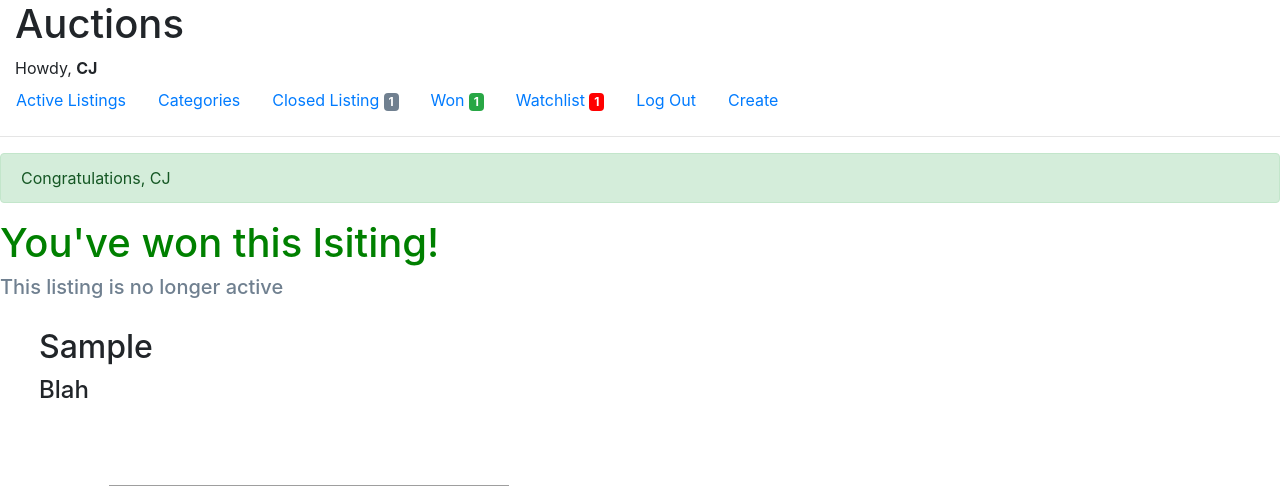
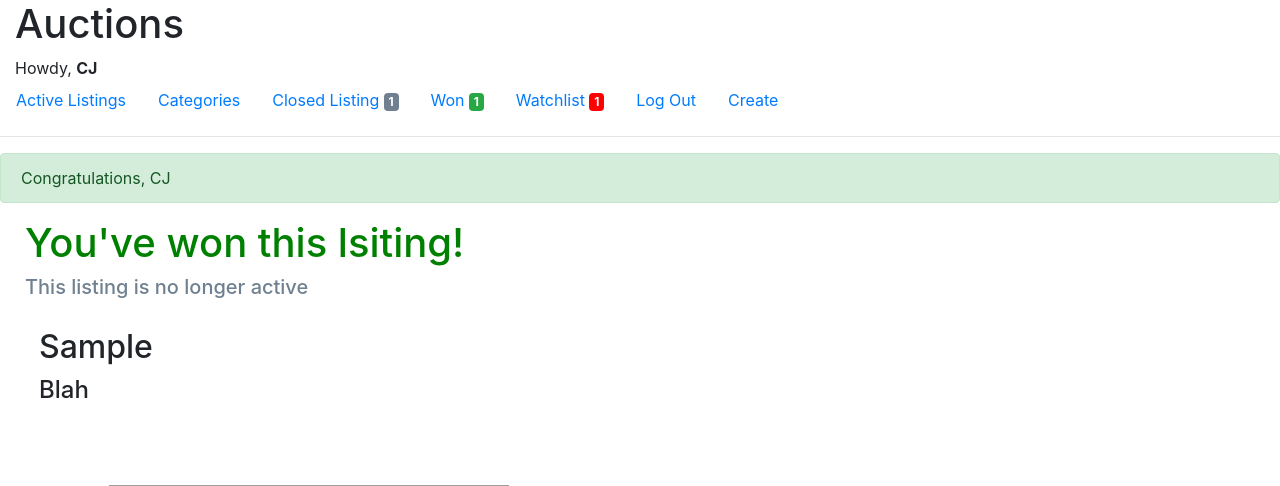
Before and after one commit to conscience11/commerce, a Django app: a page that uses auctions/templates/auctions/wonpage.html in a window 1280 px wide. Shown: the top 486 px of the page. Run offline with Django 3.2, Linux system fonts and the light colour scheme; a user stored in the database is signed in; data comes from the database, SQL or seed files in the repository; some libraries are stand-ins or nearby versions; grey boxes are pictures that could not be loaded.

Commit message:
template update

```diff
--- a/auctions/templates/auctions/wonpage.html
+++ b/auctions/templates/auctions/wonpage.html
@@ -2,8 +2,8 @@
 {% block body %}
 <div class="alert alert-success">Congratulations, {{item.winner.upper}}</div>
 <div>
-    <h1 style="color: green;">You've won this lsiting!</h1>
-    <h5 style="color: slategrey;">This listing is no longer active</h5>
+    <h1 style="color: green; margin-left: 25px;">You've won this lsiting!</h1>
+    <h5 style="color: slategrey; margin-left: 25px;">This listing is no longer active</h5>
     <div class="list-area">
         <h2 style="margin: 10px;">{{item.title}}</h2>
         <h4 style="margin: 10px;">{{item.description}}</h4>
```
